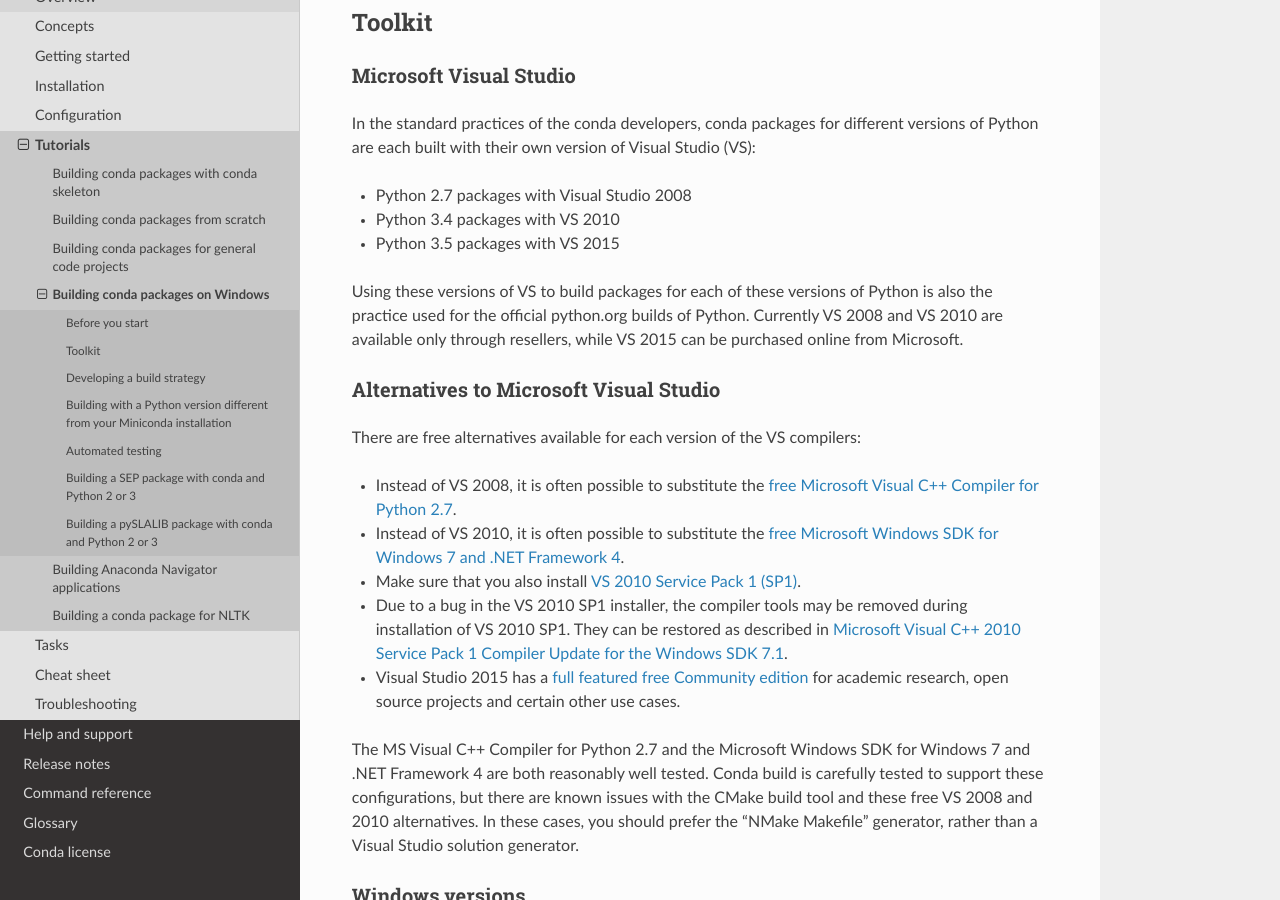
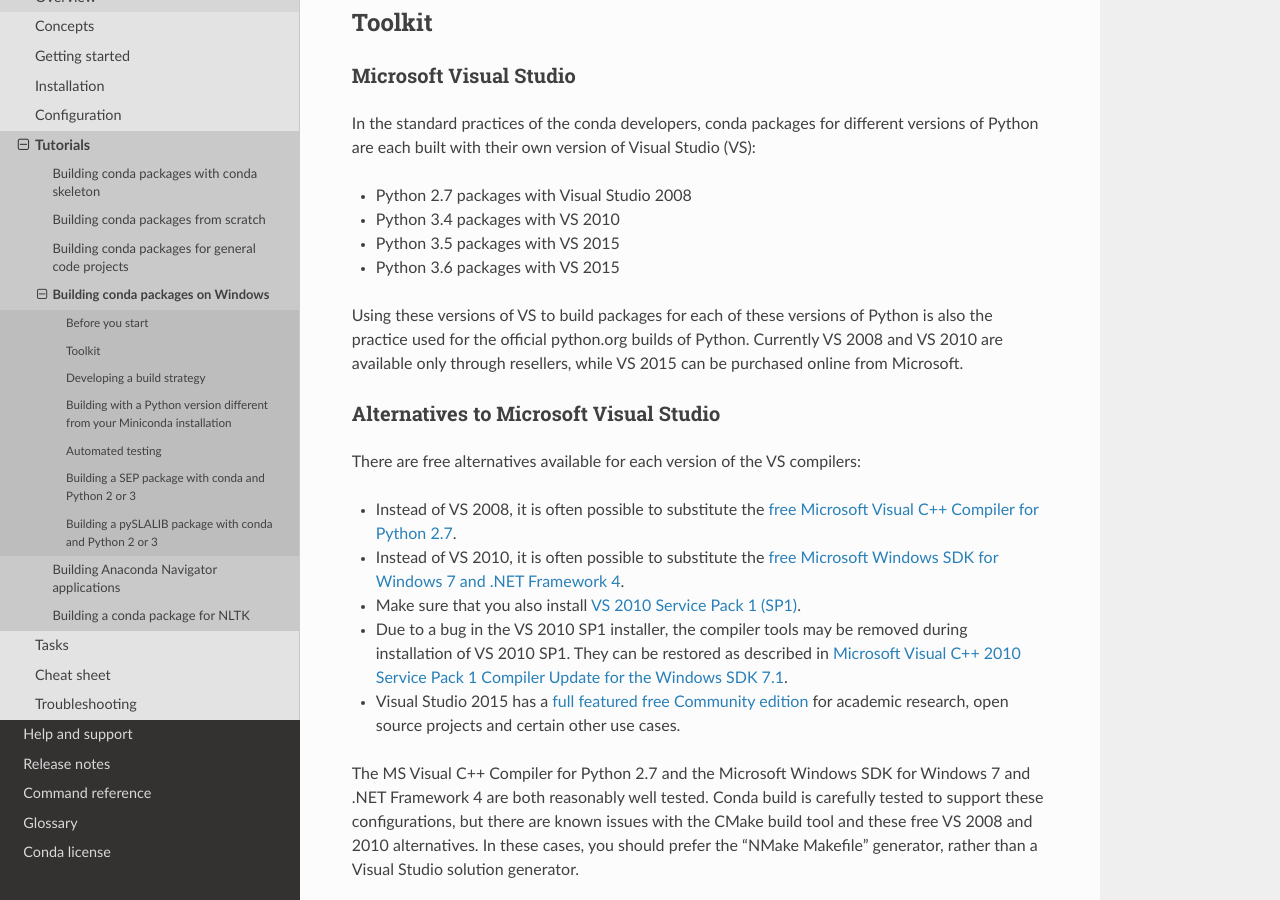
Before and after one commit to conda/conda-docs, a Sphinx documentation site: the page built from docs/source/user-guide/tutorials/build-windows.rst, in a window 1280 px wide and 900 px high, scrolled down 954 px. Built offline with Sphinx 7.4.7 and the Read the Docs theme 2.0.0, drawn with Linux system fonts in a browser that asks for light colours.

Commit message:
add py36 info
add py36 info

```diff
--- a/docs/source/user-guide/tutorials/build-windows.rst
+++ b/docs/source/user-guide/tutorials/build-windows.rst
@@ -46,6 +46,7 @@
 * Python 2.7 packages with Visual Studio 2008
 * Python 3.4 packages with VS 2010
 * Python 3.5 packages with VS 2015
+* Python 3.6 packages with VS 2015
 
 Using these versions of VS to build packages for each of these
 versions of Python is also the practice used for the official
```
